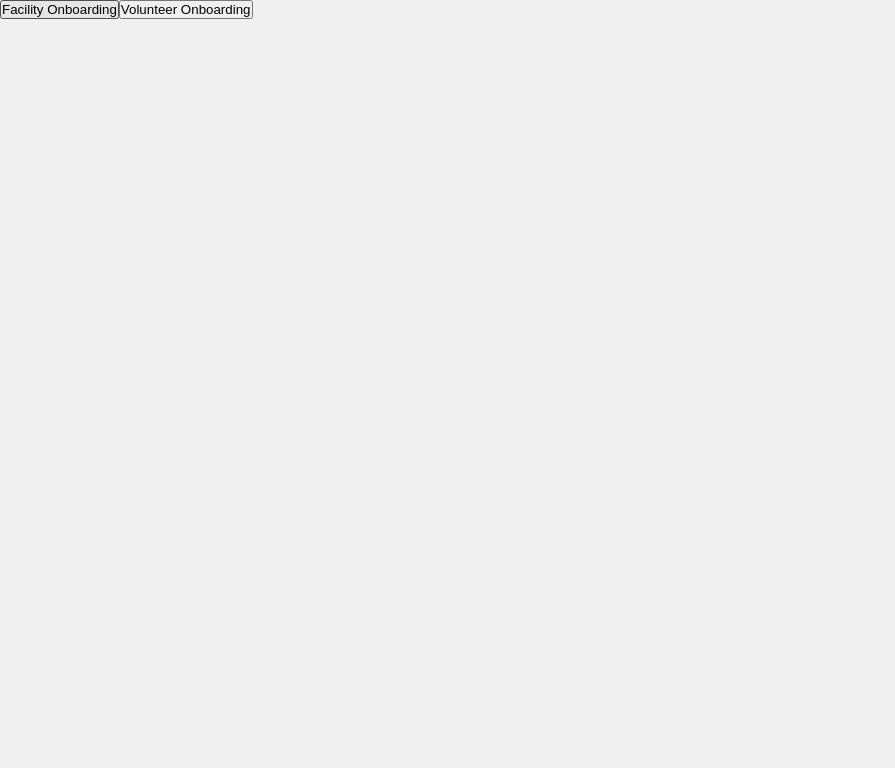
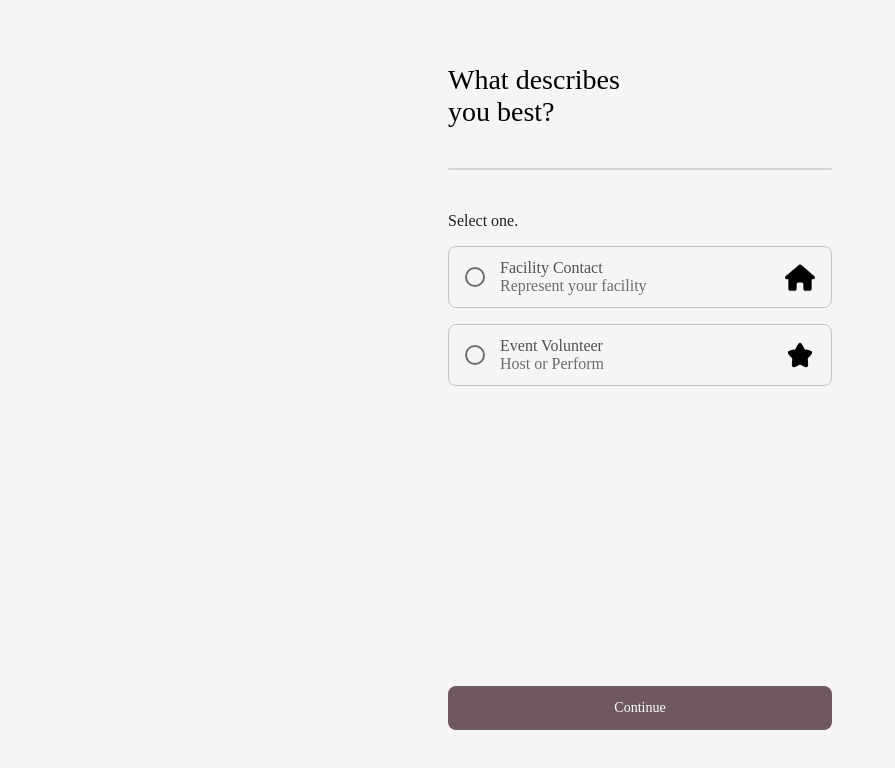
Before and after one commit to jxmoose/bread-and-roses-temp, a Next.js app: page /roles in a window 1280 px wide. Shown: the top 768 px of the page, without its empty margins (0-895 px from the left). Built offline with nearby package versions, Linux system fonts and the light colour scheme; no server answers; a web font is replaced by a local one.

Commit message:
feat: roles page (#77)
* feat: styling roles page

```diff
--- a/app/(auth)/roles/page.tsx
+++ b/app/(auth)/roles/page.tsx
@@ -1,25 +1,101 @@
 'use client';
 
 //temporary page
+import React, { useState } from 'react';
 import { useRouter } from 'next/navigation';
+import {
+  Background,
+  Button,
+  ButtonContainer,
+  ContinueText,
+  InlineContainer,
+  RoleContainer,
+} from '@/app/onboarding/styles';
+import ProgressBar from '@/components/ProgressBar/ProgressBar';
+import RoleSelector from '@/components/RoleSelector/RoleSelector';
+import Facility from '@/public/images/facility_contact.svg';
+import Star from '@/public/images/star.svg';
+import { SelectOneText, Title } from './styles';
+
+export interface Role {
+  isFacility: boolean;
+  isVolunteer: boolean;
+}
 
 export default function OnboardingPage() {
   const router = useRouter();
 
+  const [role, setRole] = useState<Role>({
+    isFacility: false,
+    isVolunteer: false,
+  });
+
+  const handleChange = (e: React.ChangeEvent<HTMLInputElement>) => {
+    const { name } = e.target;
+
+    setRole({
+      isFacility: name === 'facility',
+      isVolunteer: name === 'volunteer',
+    });
+  };
+
+  const handleContinue = async () => {
+    if (role.isFacility) {
+      router.push('/onboarding/facility/basic-information');
+    } else if (role.isVolunteer) {
+      router.push('/onboarding/role-selection');
+    }
+  };
   return (
-    <div className="flex flex-col items-center gap-4 p-4">
-      <button
-        className="px-4 py-2 bg-blue-500 text-white rounded"
-        onClick={() => router.push('/onboarding/facility/basic-information')}
-      >
-        Facility Onboarding
-      </button>
-      <button
-        className="px-4 py-2 bg-blue-500 text-white rounded"
-        onClick={() => router.push('/onboarding/role-selection')}
-      >
-        Volunteer Onboarding
-      </button>
-    </div>
+    <Background>
+      <InlineContainer>
+        <Title $fontWeight={500}>
+          What describes
+          <br />
+          you best?
+        </Title>
+        <ProgressBar from={0} to={0} />
+        <RoleContainer>
+          <SelectOneText>Select one.</SelectOneText>
+          <label
+            onClick={() => setRole({ isFacility: true, isVolunteer: false })}
+            style={{ cursor: 'pointer', width: '100%' }}
+          >
+            <RoleSelector
+              isSelected={role.isFacility}
+              name="facility"
+              title="Facility Contact"
+              description="Represent your facility"
+              shape="circle"
+              iconSrc={Facility}
+              onChange={handleChange}
+            />
+          </label>
+          <label
+            onClick={() => setRole({ isFacility: false, isVolunteer: true })}
+            style={{ cursor: 'pointer', width: '100%' }}
+          >
+            <RoleSelector
+              isSelected={role.isVolunteer}
+              name="volunteer"
+              title="Event Volunteer"
+              description="Host or Perform"
+              shape="circle"
+              iconSrc={Star}
+              onChange={handleChange}
+            />
+          </label>
+        </RoleContainer>
+        <ButtonContainer>
+          <Button
+            position="fixed"
+            onClick={handleContinue}
+            disabled={!role.isFacility && !role.isVolunteer}
+          >
+            <ContinueText>Continue</ContinueText>
+          </Button>
+        </ButtonContainer>
+      </InlineContainer>
+    </Background>
   );
 }
--- /dev/null
+++ b/app/(auth)/roles/styles.ts
@@ -0,0 +1,15 @@
+'use client';
+
+import styled from 'styled-components';
+import COLORS from '@/styles/colors';
+import { H4, P } from '@/styles/text';
+
+export const Title = styled(H4)`
+  margin-top: 0;
+  padding-bottom: 1rem;
+`;
+
+export const SelectOneText = styled(P)`
+  font-weight: 500;
+  color: ${COLORS.gray12};
+`;
--- a/app/availability/general/page.tsx
+++ b/app/availability/general/page.tsx
@@ -5,6 +5,7 @@ import Link from 'next/link';
 import { useRouter } from 'next/navigation';
 import {
   fetchAllAvailabilities,
+  fetchAvailabilitiesByFacilityId,
   fetchDatesByAvailabilityID,
 } from '@/api/supabase/queries/availability';
 import AvailabilityCard from '@/components/AvailabilityCard/AvailabilityCard';
@@ -32,7 +33,7 @@ export default function AvailabilityPage() {
   useEffect(() => {
     async function fetchAndGroupData() {
       try {
-        const availabilities = await fetchAllAvailabilities();
+        const availabilities = await fetchAvailabilitiesByUserId();
         if (!availabilities) return;
 
         const grouped: AvailabilitiesByYear = {};
--- a/app/onboarding/facility/basic-information/page.tsx
+++ b/app/onboarding/facility/basic-information/page.tsx
@@ -56,7 +56,7 @@ export default function Onboarding() {
   };
 
   const handleBack = async () => {
-    router.push('/onboarding/user-role-selection');
+    router.push('/roles');
   };
 
   return (
--- a/app/onboarding/role-selection/page.tsx
+++ b/app/onboarding/role-selection/page.tsx
@@ -45,7 +45,7 @@ export default function Onboarding() {
   };
 
   const handleBack = async () => {
-    router.push('/onboarding/user-role-selection');
+    router.push('/roles');
   };
 
   return (
--- a/components/RoleSelector/RoleSelector.tsx
+++ b/components/RoleSelector/RoleSelector.tsx
@@ -1,5 +1,6 @@
 import React from 'react';
-import { H6, SMALL } from '@/styles/text';
+import COLORS from '@/styles/colors';
+import { P } from '@/styles/text';
 import {
   BoxContainer,
   Checkbox,
@@ -37,8 +38,12 @@ const RoleSelector: React.FC<RoleSelectorProps> = ({
           shape={shape}
         />
         <TextContainer>
-          <H6 $fontWeight={500}>{title}</H6>
-          <SMALL $fontWeight={400}>{description}</SMALL>
+          <P $color={COLORS.gray11} $fontWeight={500}>
+            {title}
+          </P>
+          <P $color={COLORS.gray10} $fontWeight={400}>
+            {description}
+          </P>
         </TextContainer>
       </RoleContainer>
       <Icon src={iconSrc} alt={name} />
--- a/components/RoleSelector/styles.ts
+++ b/components/RoleSelector/styles.ts
@@ -64,7 +64,7 @@ interface CheckboxProps {
 export const Checkbox = styled.input.attrs({ type: 'checkbox' })<CheckboxProps>`
   width: 20px;
   height: 20px;
-  border: 2px solid ${COLORS.rose10};
+  border: 2px solid ${COLORS.gray10};
   border-radius: ${({ shape }) => (shape === 'circle' ? '50%' : '4px')};
   appearance: none;
   outline: none;
```
Also changed, not shown: public/images/facility_contact.svg (added).
